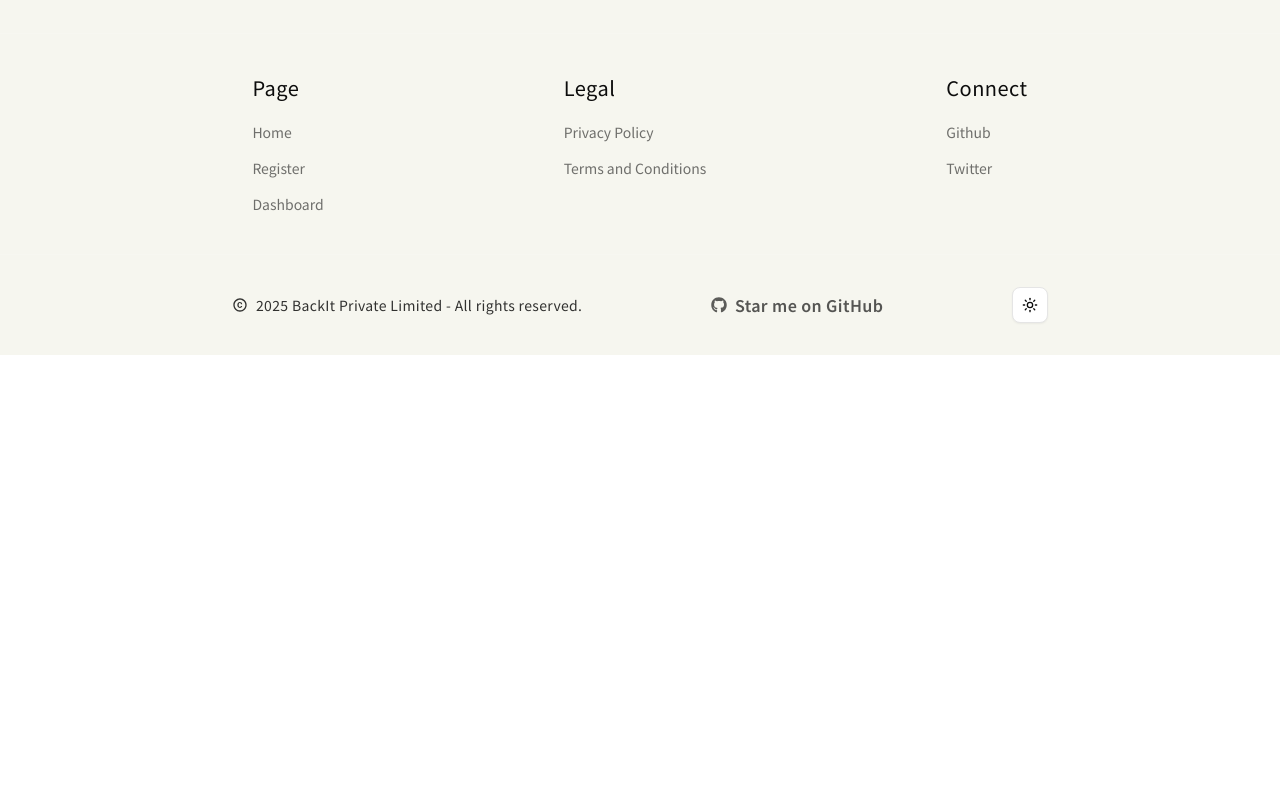
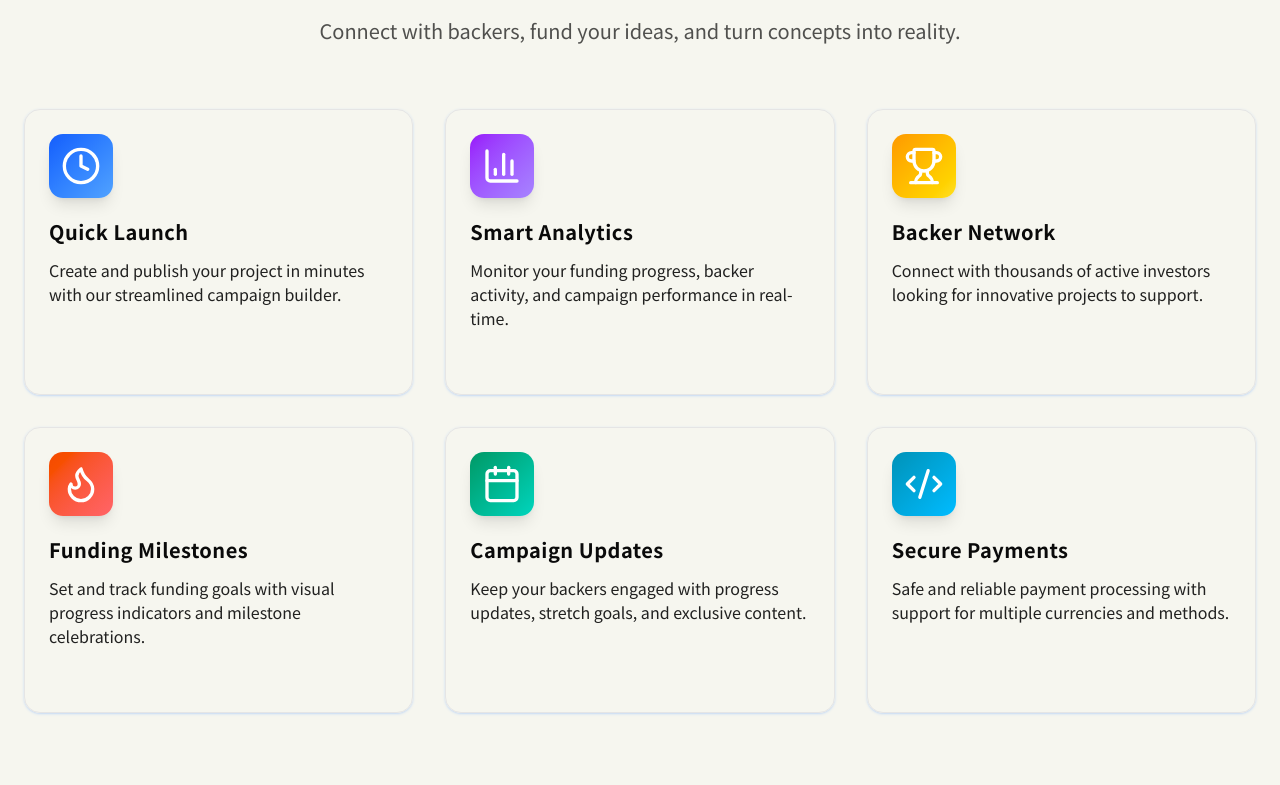
Before and after one commit to ashishxjhaa/projectfunding, a Next.js app in the folder apps/web/: page / in a window 1280 px wide. Shown: the part 855-1640 px from the top of the page. Before the commit the page ends 1210 px from the top, so only its background shows below. Built offline with nearby package versions, Linux system fonts and the light colour scheme.

Commit message:
Bento Grid complete

```diff
--- /dev/null
+++ b/apps/web/components/Bentogrid.tsx
@@ -0,0 +1,121 @@
+import { Clock, ArrowRight,ChartColumn, Trophy, Flame, Calendar, CodeXml } from 'lucide-react';
+
+
+export default function Bentogrid() {
+
+    return (
+        <div className="py-24">
+            <div className="container px-4 md:px-6 w-full mx-auto">
+                <div className="mb-16 text-center">
+                    <h2 className="text-3xl font-bold tracking-tighter sm:text-4xl md:text-5xl bg-clip-text text-transparent bg-linear-to-r from-white to-white/80">Launch Your Vision</h2>
+                    <p className="mx-auto mt-4 max-w-[700px] opacity-70 md:text-xl">Connect with backers, fund your ideas, and turn concepts into reality.</p>
+                </div>
+
+                <div className="grid gap-6 sm:gap-8 sm:grid-cols-2 lg:grid-cols-3">
+
+                    <div className="flex">
+                        <div className="group relative w-full rounded-2xl p-4 sm:p-6 shadow-blue-500/20 shadow-sm transition-all duration-300 hover:shadow-md border">
+                            <div className="relative z-10">
+                                <div className="mb-4 sm:mb-5 flex h-12 w-12 sm:h-16 sm:w-16 items-center justify-center rounded-xl bg-linear-to-br from-blue-600 to-blue-400 p-2 sm:p-3 text-white shadow-lg">
+                                    <Clock className='h-10 w-10' />
+                                </div>
+                                <h3 className="mb-2 sm:mb-3 text-lg sm:text-xl font-bold tracking-wide">Quick Launch</h3>
+                                <p className="text-sm sm:text-base opacity-90">Create and publish your project in minutes with our streamlined campaign builder.</p>
+
+                                <div className="text-orange-400 mt-4 sm:mt-5 flex items-center text-sm font-medium opacity-0 transition-opacity duration-300 group-hover:opacity-100 cursor-pointer">
+                                    <span>Learn more</span>
+                                    <ArrowRight className='ml-1 h-4 w-4' />
+                                </div>
+                            </div>
+                        </div>
+                    </div>
+
+                    <div className="flex">
+                        <div className="group relative w-full rounded-2xl p-4 sm:p-6 shadow-blue-500/20 shadow-sm transition-all duration-300 hover:shadow-md border">
+                            <div className="relative z-10">
+                                <div className="mb-4 sm:mb-5 flex h-12 w-12 sm:h-16 sm:w-16 items-center justify-center rounded-xl bg-linear-to-br from-purple-600 to-violet-400 p-2 sm:p-3 text-white shadow-lg">
+                                    <ChartColumn className='h-10 w-10' />
+                                </div>
+                                <h3 className="mb-2 sm:mb-3 text-lg sm:text-xl font-bold tracking-wide">Smart Analytics</h3>
+                                <p className="text-sm sm:text-base opacity-90">Monitor your funding progress, backer activity, and campaign performance in real-time.</p>
+
+                                <div className="text-orange-400 mt-4 sm:mt-5 flex items-center text-sm font-medium opacity-0 transition-opacity duration-300 group-hover:opacity-100 cursor-pointer">
+                                    <span>Learn more</span>
+                                    <ArrowRight className='ml-1 h-4 w-4' />
+                                </div>
+                            </div>
+                        </div>
+                    </div>
+
+                    <div className="flex">
+                        <div className="group relative w-full rounded-2xl p-4 sm:p-6 shadow-blue-500/20 shadow-sm transition-all duration-300 hover:shadow-md border">
+                            <div className="relative z-10">
+                                <div className="mb-4 sm:mb-5 flex h-12 w-12 sm:h-16 sm:w-16 items-center justify-center rounded-xl bg-linear-to-br from-amber-500 to-yellow-300 p-2 sm:p-3 text-white shadow-lg">
+                                    <Trophy className='h-10 w-10' />
+                                </div>
+                                <h3 className="mb-2 sm:mb-3 text-lg sm:text-xl font-bold tracking-wide">Backer Network</h3>
+                                <p className="text-sm sm:text-base opacity-90">Connect with thousands of active investors looking for innovative projects to support.</p>
+
+                                <div className="text-orange-400 mt-4 sm:mt-5 flex items-center text-sm font-medium opacity-0 transition-opacity duration-300 group-hover:opacity-100 cursor-pointer">
+                                    <span>Learn more</span>
+                                    <ArrowRight className='ml-1 h-4 w-4' />
+                                </div>
+                            </div>
+                        </div>
+                    </div>
+
+                    <div className="flex">
+                        <div className="group relative w-full rounded-2xl p-4 sm:p-6 shadow-blue-500/20 shadow-sm transition-all duration-300 hover:shadow-md border">
+                            <div className="relative z-10">
+                                <div className="mb-4 sm:mb-5 flex h-12 w-12 sm:h-16 sm:w-16 items-center justify-center rounded-xl bg-linear-to-br from-orange-600 to-red-400 p-2 sm:p-3 text-white shadow-lg">
+                                    <Flame className='h-10 w-10' />
+                                </div>
+                                <h3 className="mb-2 sm:mb-3 text-lg sm:text-xl font-bold tracking-wide">Funding Milestones</h3>
+                                <p className="text-sm sm:text-base opacity-90">Set and track funding goals with visual progress indicators and milestone celebrations.</p>
+
+                                <div className="text-orange-400 mt-4 sm:mt-5 flex items-center text-sm font-medium opacity-0 transition-opacity duration-300 group-hover:opacity-100 cursor-pointer">
+                                    <span>Learn more</span>
+                                    <ArrowRight className='ml-1 h-4 w-4' />
+                                </div>
+                            </div>
+                        </div>
+                    </div>
+
+                    <div className="flex">
+                        <div className="group relative w-full rounded-2xl p-4 sm:p-6 shadow-blue-500/20 shadow-sm transition-all duration-300 hover:shadow-md border">
+                            <div className="relative z-10">
+                                <div className="mb-4 sm:mb-5 flex h-12 w-12 sm:h-16 sm:w-16 items-center justify-center rounded-xl bg-linear-to-br from-emerald-600 to-teal-400 p-2 sm:p-3 text-white shadow-lg">
+                                    <Calendar className='h-10 w-10' />
+                                </div>
+                                <h3 className="mb-2 sm:mb-3 text-lg sm:text-xl font-bold tracking-wide">Campaign Updates</h3>
+                                <p className="text-sm sm:text-base opacity-90">Keep your backers engaged with progress updates, stretch goals, and exclusive content.</p>
+
+                                <div className="text-orange-400 mt-4 sm:mt-5 flex items-center text-sm font-medium opacity-0 transition-opacity duration-300 group-hover:opacity-100 cursor-pointer">
+                                    <span>Learn more</span>
+                                    <ArrowRight className='ml-1 h-4 w-4' />
+                                </div>
+                            </div>
+                        </div>
+                    </div>
+
+                    <div className="flex">
+                        <div className="group relative w-full rounded-2xl p-4 sm:p-6 shadow-blue-500/20 shadow-sm transition-all duration-300 hover:shadow-md border">
+                            <div className="relative z-10">
+                                <div className="mb-4 sm:mb-5 flex h-12 w-12 sm:h-16 sm:w-16 items-center justify-center rounded-xl bg-linear-to-br from-cyan-600 to-sky-400 p-2 sm:p-3 text-white shadow-lg">
+                                    <CodeXml className='h-10 w-10' />
+                                </div>
+                                <h3 className="mb-2 sm:mb-3 text-lg sm:text-xl font-bold tracking-wide">Secure Payments</h3>
+                                <p className="text-sm sm:text-base opacity-90">Safe and reliable payment processing with support for multiple currencies and methods.</p>
+
+                                <div className="text-orange-400 mt-4 sm:mt-5 flex items-center text-sm font-medium opacity-0 transition-opacity duration-300 group-hover:opacity-100 cursor-pointer">
+                                    <span>Learn more</span>
+                                    <ArrowRight className='ml-1 h-4 w-4' />
+                                </div>
+                            </div>
+                        </div>
+                    </div>
+                </div>
+            </div>
+        </div>
+    )
+}
--- a/apps/web/components/Footer.tsx
+++ b/apps/web/components/Footer.tsx
@@ -13,7 +13,7 @@ export default function Footer() {
         <footer className="pt-40">
             <div className="flex flex-col xl:flex-row lg:px-40 w-full justify-between items-center xl:items-start pb-15 lg:pb-10">
                 <div className="w-full max-w-xs sm:max-w-sm md:max-w-md lg:max-w-lg mx-auto xl:mx-0">
-                    <h1 className="font-normal text-2xl tracking-wide dark:text-white text-black opacity-95">Stay connected</h1>
+                    <h1 className="font-normal text-2xl md:text-3xl tracking-wide dark:text-white text-black opacity-95">Stay connected</h1>
                     <p className="font-light dark:text-white text-black opacity-75 pt-2 pb-8 max-w-sm">Subscribe to our newsletter for the latest updates, resources, and exclusive offers.</p>
                 </div>
                 <div className="flex items-center gap-3 mx-auto xl:mx-0">
--- a/apps/web/components/HeroSection.tsx
+++ b/apps/web/components/HeroSection.tsx
@@ -6,11 +6,13 @@ import { Button } from "./ui/button";
 import Link from "next/link";
 import { IoArrowForward } from "react-icons/io5";
 import { AnimatedTooltipPreview } from "./AnimatedTooltipPreview";
+import Bentogrid from "./Bentogrid";
 
 
 export default function HeroSection() {
 
     return (
+        <>
         <div className="flex flex-col items-center justify-center pt-25 sm:pt-35">
             <HoverBorderGradient
                 containerClassName="rounded-full"
@@ -35,7 +37,13 @@ export default function HeroSection() {
                     <div>Trusted by 100+ devs</div>
                 </div>
             </div>
+            <div className='pt-12 sm:pt-18 w-full'>
+                <Image src="/background.svg" alt="hero-image" className="h-5 sm:h-7 md:h-9 object-cover w-full" width={10} height={10}/>
+                <Image src="/background.svg" alt="hero-image" className="rotate-180 h-5 sm:h-7 md:h-9 object-cover w-full" width={10} height={10}/>
+            </div>
         </div>
+        <Bentogrid />
+        </>
     )
 }
 
```
Also changed, not shown: apps/web/public/background.svg (added).
